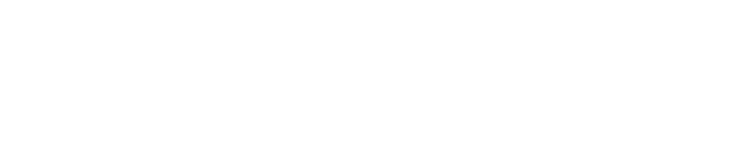
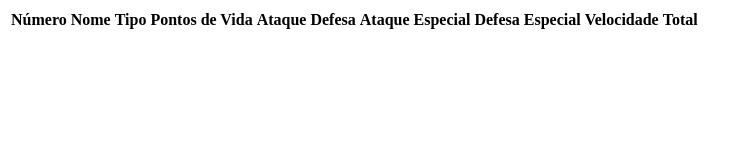
Before and after one commit to ufjf-dcc121/dcc121-2021-1er-atv4-brysah, a plain HTML site: page index.html in a window 1280 px wide. Shown: the whole page, without its empty margins (0-750 px from the left). Drawn offline with Linux system fonts and the light colour scheme.

Commit message:
Adicionando primeira linha da tabela(cabeçalho)

```diff
--- a/index.html
+++ b/index.html
@@ -8,5 +8,22 @@
 </head>
 <body>
 
+    <table>
+        <thead>
+          <tr>
+            <th>Número</th>
+            <th>Nome</th>
+            <th>Tipo</th>
+            <th>Pontos de Vida</th>
+            <th>Ataque</th>
+            <th>Defesa</th>
+            <th>Ataque Especial</th>
+            <th>Defesa Especial </th>
+            <th>Velocidade</th>
+            <th>Total</th>
+          </tr>
+        </thead>
+
+        </table>
 </body>
 </html>
```
